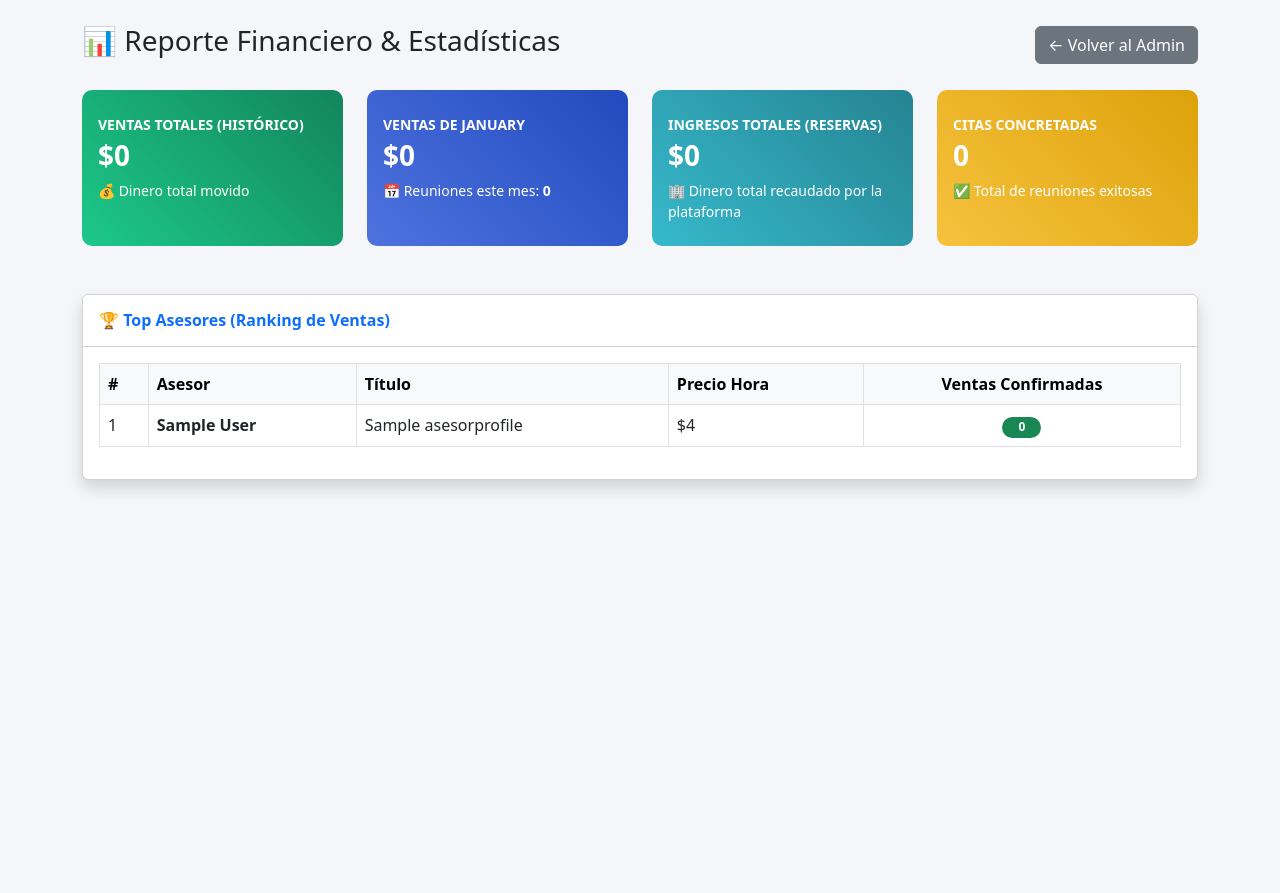
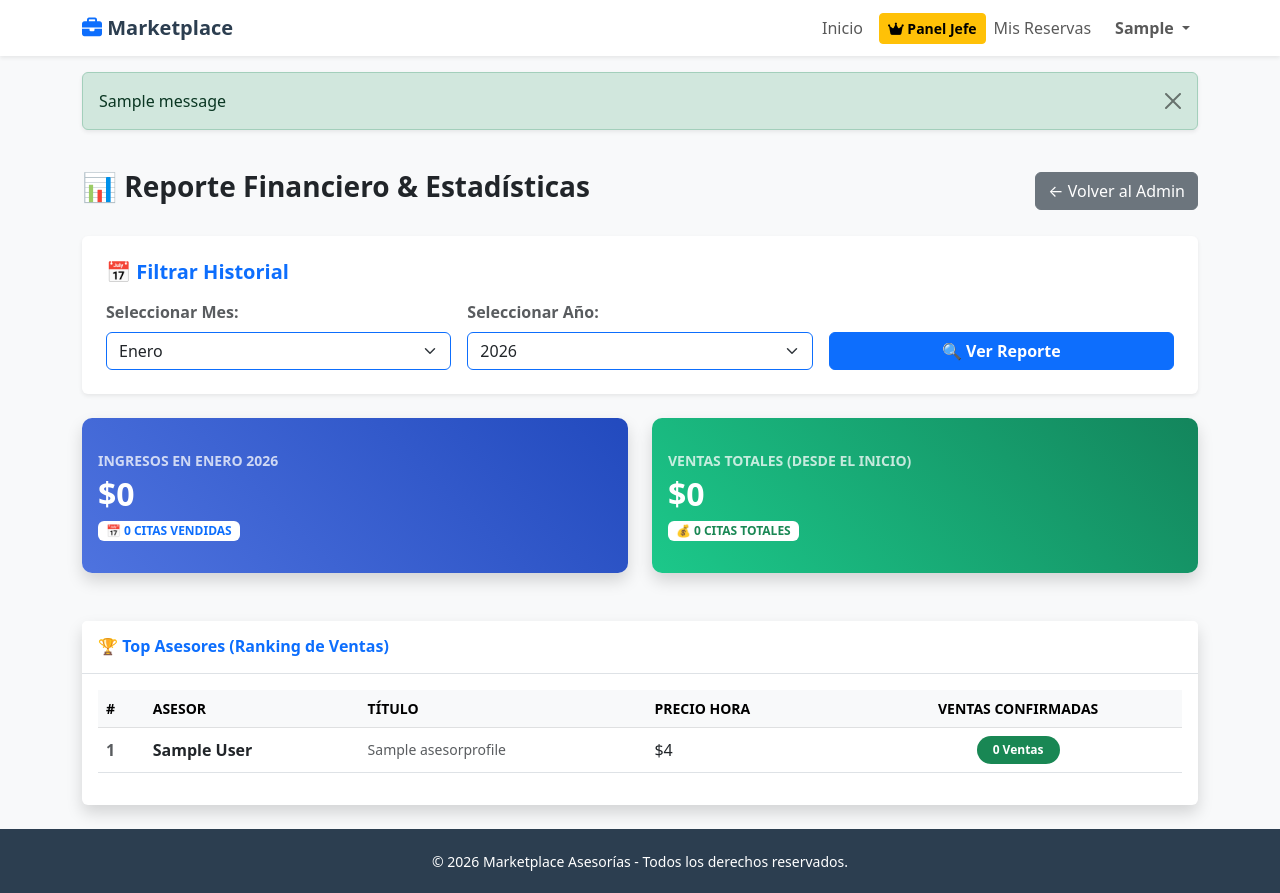
Before and after one commit to DarbyBenjab/marketplace-asesorias, a Django app: page /jefe/dashboard/ in a window 1280 px wide. Before the commit the page ends 491 px from the top, so only its background shows below. Run offline with Django 5.2, Linux system fonts and the light colour scheme; a user stored in the database is signed in; tables that the repository leaves empty hold one stand-in row (values such as "Sample post"); one stand-in notice (Sample message) is shown.

Commit message:
Sistema final arreglado: Dashboard y Admin

```diff
--- /dev/null
+++ b/core/templates/core/base.html
@@ -0,0 +1,101 @@
+<!DOCTYPE html>
+<html lang="es">
+<head>
+    <meta charset="UTF-8">
+    <meta name="viewport" content="width=device-width, initial-scale=1.0">
+    <title>Marketplace Asesorías</title>
+    <link href="https://cdn.jsdelivr.net/npm/bootstrap@5.3.0/dist/css/bootstrap.min.css" rel="stylesheet">
+    <link rel="stylesheet" href="https://cdnjs.cloudflare.com/ajax/libs/font-awesome/6.4.0/css/all.min.css">
+
+    <style>
+        body {
+            background-color: #f8f9fa;
+            min-height: 100vh;
+            display: flex;
+            flex-direction: column;
+        }
+        .navbar-brand { font-weight: bold; color: #2c3e50 !important; }
+        .main-content { flex: 1; }
+        footer { background-color: #2c3e50; color: white; padding: 20px 0; margin-top: auto; }
+    </style>
+</head>
+<body>
+
+    <nav class="navbar navbar-expand-lg navbar-light bg-white shadow-sm">
+        <div class="container">
+            <a class="navbar-brand" href="{% url 'inicio' %}">
+                <i class="fa-solid fa-briefcase text-primary"></i> Marketplace
+            </a>
+
+            <button class="navbar-toggler" type="button" data-bs-toggle="collapse" data-bs-target="#navbarNav">
+                <span class="navbar-toggler-icon"></span>
+            </button>
+
+            <div class="collapse navbar-collapse" id="navbarNav">
+                <ul class="navbar-nav ms-auto align-items-center">
+                    <li class="nav-item"><a class="nav-link" href="{% url 'inicio' %}">Inicio</a></li>
+
+                    {% if user.is_authenticated %}
+                        {% if user.is_superuser %}
+                            <li class="nav-item">
+                                <a class="btn btn-warning btn-sm ms-2 fw-bold" href="{% url 'panel_administracion' %}">
+                                    <i class="fa-solid fa-crown"></i> Panel Jefe
+                                </a>
+                            </li>
+                        {% endif %}
+
+                        <li class="nav-item"><a class="nav-link" href="{% url 'mis_reservas' %}">Mis Reservas</a></li>
+
+                        <li class="nav-item dropdown ms-2">
+                            <a class="nav-link dropdown-toggle fw-bold" href="#" role="button" data-bs-toggle="dropdown">
+                                {{ user.first_name }}
+                            </a>
+                            <ul class="dropdown-menu dropdown-menu-end">
+                                <li><a class="dropdown-item" href="{% url 'panel_asesor' %}">Soy Asesor</a></li>
+                                <li><hr class="dropdown-divider"></li>
+                                <li>
+                                    <form action="{% url 'logout' %}" method="post">
+                                        {% csrf_token %}
+                                        <button class="dropdown-item text-danger" type="submit">Cerrar Sesión</button>
+                                    </form>
+                                </li>
+                            </ul>
+                        </li>
+                    {% else %}
+                        <li class="nav-item">
+                            <a class="nav-link fw-bold" href="{% url 'login' %}">Iniciar Sesión</a>
+                        </li>
+                        <li class="nav-item">
+                            <a class="btn btn-primary btn-sm ms-2" href="{% url 'registro_unificado' %}">Regístrate</a>
+                        </li>
+                    {% endif %}
+                </ul>
+            </div>
+        </div>
+    </nav>
+
+    <div class="container mt-3">
+        {% if messages %}
+            {% for message in messages %}
+                <div class="alert alert-{{ message.tags }} alert-dismissible fade show shadow-sm" role="alert">
+                    {{ message }}
+                    <button type="button" class="btn-close" data-bs-dismiss="alert" aria-label="Close"></button>
+                </div>
+            {% endfor %}
+        {% endif %}
+    </div>
+
+    <div class="main-content">
+        {% block content %}
+        {% endblock %}
+    </div>
+
+    <footer class="text-center">
+        <div class="container">
+            <small>&copy; 2026 Marketplace Asesorías - Todos los derechos reservados.</small>
+        </div>
+    </footer>
+
+    <script src="https://cdn.jsdelivr.net/npm/bootstrap@5.3.0/dist/js/bootstrap.bundle.min.js"></script>
+</body>
+</html>
--- a/core/templates/core/dashboard_financiero.html
+++ b/core/templates/core/dashboard_financiero.html
@@ -1,83 +1,93 @@
-<!DOCTYPE html>
-<html lang="es">
-<head>
-    <meta charset="UTF-8">
-    <title>Dashboard Financiero</title>
-    <link href="https://cdn.jsdelivr.net/npm/bootstrap@5.3.0/dist/css/bootstrap.min.css" rel="stylesheet">
+{% extends 'core/base.html' %}
+
+{% block content %}
 <style>
-        body { background-color: #f4f6f9; }
     .card-box { border-radius: 10px; border: none; color: white; }
     .bg-gradient-primary { background: linear-gradient(45deg, #4e73df, #224abe); }
     .bg-gradient-success { background: linear-gradient(45deg, #1cc88a, #13855c); }
     .bg-gradient-info { background: linear-gradient(45deg, #36b9cc, #258391); }
     .bg-gradient-warning { background: linear-gradient(45deg, #f6c23e, #dda20a); }
 </style>
-</head>
-<body class="p-4">
 
-    <div class="container">
+<div class="container mt-4">
     <div class="d-flex justify-content-between align-items-center mb-4">
-            <h1 class="h3 text-gray-800">📊 Reporte Financiero & Estadísticas</h1>
+        <h1 class="h3 text-gray-800 fw-bold">📊 Reporte Financiero & Estadísticas</h1>
         <a href="{% url 'panel_administracion' %}" class="btn btn-secondary">← Volver al Admin</a>
+    </div>
+
+    <div class="card p-4 mb-4 bg-white border-0 shadow-sm">
+        <h5 class="fw-bold mb-3 text-primary">📅 Filtrar Historial</h5>
+        <form method="GET" class="row g-3 align-items-end">
+            <div class="col-md-4">
+                <label class="form-label fw-bold text-muted">Seleccionar Mes:</label>
+                <select name="mes" class="form-select border-primary">
+                    {% for num, nombre in nombres_meses %}
+                        <option value="{{ num }}" {% if num == mes_seleccionado %}selected{% endif %}>
+                            {{ nombre }}
+                        </option>
+                    {% endfor %}
+                </select>
+            </div>
+
+            <div class="col-md-4">
+                <label class="form-label fw-bold text-muted">Seleccionar Año:</label>
+                <select name="anio" class="form-select border-primary">
+                    {% for a in anios_posibles %}
+                        <option value="{{ a }}" {% if a == anio_seleccionado %}selected{% endif %}>
+                            {{ a }}
+                        </option>
+                    {% endfor %}
+                </select>
+            </div>
+
+            <div class="col-md-4">
+                <button type="submit" class="btn btn-primary w-100 fw-bold">
+                    🔍 Ver Reporte
+                </button>
+            </div>
+        </form>
     </div>
 
     <div class="row mb-4">
 
-            <div class="col-md-3 mb-4">
-                <div class="card card-box bg-gradient-success h-100 py-2">
+        <div class="col-md-6 mb-4">
+            <div class="card card-box bg-gradient-primary h-100 py-3 shadow">
                 <div class="card-body">
-                        <div class="text-uppercase small fw-bold mb-1">Ventas Totales (Histórico)</div>
-                        <div class="h3 mb-0 fw-bold">${{ dinero_total }}</div>
-                        <div class="small mt-2">💰 Dinero total movido</div>
+                    <div class="text-uppercase small fw-bold mb-1 opacity-75">
+                        Ingresos en {{ nombre_mes_actual }} {{ anio_seleccionado }}
                     </div>
-                </div>
-            </div>
-
-            <div class="col-md-3 mb-4">
-                <div class="card card-box bg-gradient-primary h-100 py-2">
-                    <div class="card-body">
-                        <div class="text-uppercase small fw-bold mb-1">Ventas de {{ mes_actual }}</div>
-                        <div class="h3 mb-0 fw-bold">${{ dinero_mes }}</div>
-                        <div class="small mt-2">📅 Reuniones este mes: <b>{{ cantidad_mes }}</b></div>
-                    </div>
-                </div>
-            </div>
-
-            <div class="col-md-3 mb-4">
-                <div class="card card-box bg-gradient-info h-100 py-2">
-                    <div class="card-body">
-                        <div class="text-uppercase small fw-bold mb-1">
-                            INGRESOS TOTALES (RESERVAS)
-                        </div>
-
-                        <div class="h3 mb-0 fw-bold">${{ ganancia_plataforma }}</div>
-
-                        <div class="small mt-2">
-                            🏢 Dinero total recaudado por la plataforma
+                    <div class="h2 mb-0 fw-bold">${{ dinero_mes }}</div>
+                    <div class="mt-2 badge bg-white text-primary text-uppercase">
+                        📅 {{ cantidad_mes }} Citas Vendidas
                     </div>
                 </div>
             </div>
         </div>
 
-            <div class="col-md-3 mb-4">
-                <div class="card card-box bg-gradient-warning h-100 py-2">
+        <div class="col-md-6 mb-4">
+            <div class="card card-box bg-gradient-success h-100 py-3 shadow">
                 <div class="card-body">
-                        <div class="text-uppercase small fw-bold mb-1">Citas Concretadas</div>
-                        <div class="h3 mb-0 fw-bold">{{ cantidad_total }}</div>
-                        <div class="small mt-2">✅ Total de reuniones exitosas</div>
+                    <div class="text-uppercase small fw-bold mb-1 opacity-75">
+                        Ventas Totales (Desde el Inicio)
+                    </div>
+                    <div class="h2 mb-0 fw-bold">${{ dinero_historico }}</div>
+                    <div class="mt-2 badge bg-white text-success text-uppercase">
+                        💰 {{ cantidad_historica }} Citas Totales
                     </div>
                 </div>
             </div>
         </div>
 
-        <div class="card shadow mb-4">
-            <div class="card-header py-3 bg-white">
+    </div>
+
+    <div class="card shadow mb-4 border-0">
+        <div class="card-header py-3 bg-white border-bottom">
             <h6 class="m-0 fw-bold text-primary">🏆 Top Asesores (Ranking de Ventas)</h6>
         </div>
         <div class="card-body">
             <div class="table-responsive">
-                    <table class="table table-bordered table-hover" width="100%" cellspacing="0">
-                        <thead class="table-light">
+                <table class="table table-hover align-middle">
+                    <thead class="table-light text-uppercase small">
                         <tr>
                             <th>#</th>
                             <th>Asesor</th>
@@ -89,17 +99,21 @@
                     <tbody>
                         {% for asesor in top_asesores %}
                         <tr>
-                                <td>{{ forloop.counter }}</td>
-                                <td class="fw-bold">{{ asesor.user.first_name }} {{ asesor.user.last_name }}</td>
-                                <td>{{ asesor.public_title }}</td>
+                            <td class="fw-bold text-muted">{{ forloop.counter }}</td>
+                            <td class="fw-bold text-dark">{{ asesor.user.first_name }} {{ asesor.user.last_name }}</td>
+                            <td class="text-muted small">{{ asesor.public_title }}</td>
                             <td>${{ asesor.hourly_rate }}</td>
                             <td class="text-center">
-                                    <span class="badge bg-success rounded-pill px-3">{{ asesor.total_ventas }}</span>
+                                <span class="badge bg-success rounded-pill px-3 py-2">
+                                    {{ asesor.total_ventas }} Ventas
+                                </span>
                             </td>
                         </tr>
                         {% empty %}
                         <tr>
-                                <td colspan="5" class="text-center text-muted">Aún no hay ventas registradas.</td>
+                            <td colspan="5" class="text-center text-muted py-4">
+                                💤 Aún no hay ventas registradas en el sistema.
+                            </td>
                         </tr>
                         {% endfor %}
                     </tbody>
@@ -109,6 +123,4 @@
     </div>
 
 </div>
-
-</body>
-</html>
+{% endblock %}
--- a/core/views.py
+++ b/core/views.py
@@ -471,7 +471,6 @@ def gestionar_horarios(request):
             fecha_actual = now().date()
 
             # Bucle: Desde mañana hasta la fecha fin
-            contador_dias = 0
             while fecha_actual <= fecha_fin:
                 # Si el día actual (0=Lunes, 6=Dom) está en los seleccionados
                 if str(fecha_actual.weekday()) in dias_seleccionados:
@@ -479,10 +478,16 @@ def gestionar_horarios(request):
                     # Creamos un bloque para cada hora seleccionada
                     for hora_str in horas_seleccionadas:
                         hora_inicio = datetime.strptime(hora_str, '%H:%M').time()
-                        # Asumimos bloques de 1 hora (puedes cambiarlo)
-                        hora_fin = (datetime.combine(date.today(), hora_inicio) + timedelta(hours=1)).time()
 
-                        # Evitar duplicados
+                        # --- NUEVO: CÁLCULO DE DURACIÓN DINÁMICA ---
+                        # Usamos la duración que definió el Admin en el perfil del asesor
+                        duracion_minutos = asesor.session_duration
+
+                        # Calculamos la hora de fin sumando los minutos correspondientes
+                        # (Usamos date.today() solo como auxiliar para hacer la suma matemática)
+                        hora_fin = (datetime.combine(date.today(), hora_inicio) + timedelta(minutes=duracion_minutos)).time()
+
+                        # Evitar duplicados (Si ya existe ese bloque, no lo creamos otra vez)
                         if not Availability.objects.filter(asesor=asesor, date=fecha_actual, start_time=hora_inicio).exists():
                             Availability.objects.create(
                                 asesor=asesor,
@@ -491,19 +496,18 @@ def gestionar_horarios(request):
                                 end_time=hora_fin
                             )
 
+                # Pasamos al siguiente día
                 fecha_actual += timedelta(days=1)
-                contador_dias += 1
 
-            messages.success(request, f"¡Horarios generados exitosamente hasta el {fecha_fin}!")
+            messages.success(request, f"¡Horarios generados hasta el {fecha_fin}! (Duración: {asesor.session_duration} min/sesión)")
         else:
             messages.error(request, "Por favor selecciona días, horas y una fecha de término.")
 
         return redirect('gestionar_horarios')
 
-    # Obtener horarios futuros para mostrar
+    # Obtener horarios futuros para mostrar en la lista de abajo
     horarios = Availability.objects.filter(asesor=asesor, date__gte=now().date()).order_by('date', 'start_time')
     return render(request, 'core/gestionar_horarios.html', {'horarios': horarios})
-
 
 @login_required
 def registrar_vacaciones(request):
@@ -691,39 +695,59 @@ def anular_reserva(request, reserva_id):
 @login_required
 @staff_member_required
 def dashboard_financiero(request):
-    # 1. OBTENER TODAS LAS VENTAS CONFIRMADAS
+    # 1. Obtenemos la fecha actual por defecto
+    hoy = timezone.now()
+
+    # 2. CAPTURAMOS LOS FILTROS DEL HTML (Si el jefe eligió algo)
+    # Si no eligió nada, usamos el mes y año actuales.
+    mes_seleccionado = int(request.GET.get('mes', hoy.month))
+    anio_seleccionado = int(request.GET.get('anio', hoy.year))
+
+    # 3. OBTENER TODAS LAS VENTAS CONFIRMADAS (HISTÓRICO TOTAL)
     ventas_totales = Appointment.objects.filter(status='CONFIRMADA')
 
-    # 2. CÁLCULO HISTÓRICO
-    dinero_total = ventas_totales.aggregate(Sum('asesor__hourly_rate'))['asesor__hourly_rate__sum'] or 0
-    cantidad_total = ventas_totales.count()
+    # Cálculo Histórico (Desde el inicio de los tiempos)
+    dinero_historico = ventas_totales.aggregate(Sum('asesor__hourly_rate'))['asesor__hourly_rate__sum'] or 0
+    cantidad_historica = ventas_totales.count()
 
-    # 3. CÁLCULO DE ESTE MES
-    hoy = timezone.now()
-    ventas_mes = ventas_totales.filter(
-        start_datetime__year=hoy.year,
-        start_datetime__month=hoy.month
+    # 4. FILTRAR POR EL MES Y AÑO ELEGIDOS
+    ventas_del_mes = ventas_totales.filter(
+        start_datetime__year=anio_seleccionado,
+        start_datetime__month=mes_seleccionado
     )
-    dinero_mes = ventas_mes.aggregate(Sum('asesor__hourly_rate'))['asesor__hourly_rate__sum'] or 0
-    cantidad_mes = ventas_mes.count()
 
-    # 4. EL 100% DE LA VENTA (MODIFICADO)
-    # Ya no calculamos el 10%, el jefe se queda con todo el valor recaudado.
-    ganancia_plataforma = dinero_total
+    # Cálculo del Mes Específico
+    dinero_mes = ventas_del_mes.aggregate(Sum('asesor__hourly_rate'))['asesor__hourly_rate__sum'] or 0
+    cantidad_mes = ventas_del_mes.count()
 
-    # 5. RANKING DE ASESORES
-    asesores = AsesorProfile.objects.annotate(
+    # 5. RANKING DE ASESORES (TOP 5)
+    asesores_top = AsesorProfile.objects.annotate(
         total_ventas=Count('asesor_appointments', filter=Q(asesor_appointments__status='CONFIRMADA'))
     ).order_by('-total_ventas')[:5]
 
+    # --- LISTA DE MESES (Para que salga bonito en el HTML) ---
+    nombres_meses = [
+        (1, "Enero"), (2, "Febrero"), (3, "Marzo"), (4, "Abril"),
+        (5, "Mayo"), (6, "Junio"), (7, "Julio"), (8, "Agosto"),
+        (9, "Septiembre"), (10, "Octubre"), (11, "Noviembre"), (12, "Diciembre")
+    ]
+    nombre_mes_actual = nombres_meses[mes_seleccionado - 1][1]
+
     return render(request, 'core/dashboard_financiero.html', {
-        'dinero_total': dinero_total,
-        'cantidad_total': cantidad_total,
-        'dinero_mes': dinero_mes,
-        'cantidad_mes': cantidad_mes,
-        'ganancia_plataforma': ganancia_plataforma,
-        'top_asesores': asesores,
-        'mes_actual': hoy.strftime("%B")
+        'dinero_historico': dinero_historico,
+        'cantidad_historica': cantidad_historica,
+
+        'dinero_mes': dinero_mes,         # Dinero del mes elegido
+        'cantidad_mes': cantidad_mes,     # Cantidad del mes elegido
+
+        'top_asesores': asesores_top,
+
+        # Enviamos datos para que el filtro recuerde qué elegiste
+        'mes_seleccionado': mes_seleccionado,
+        'anio_seleccionado': anio_seleccionado,
+        'nombre_mes_actual': nombre_mes_actual,
+        'nombres_meses': nombres_meses,
+        'anios_posibles': range(2024, 2031), # Del 2024 al 2030
     })
 
 @login_required
@@ -786,3 +810,53 @@ def resolver_reclamo(request, reserva_id, accion):
         messages.warning(request, "El reclamo ha sido rechazado.")
 
     return redirect('panel_administracion')
+
+# 1. ENVIAR OBSERVACIÓN (EMAIL)
+@login_required
+@staff_member_required
+def admin_enviar_observacion(request, asesor_id):
+    asesor = get_object_or_404(AsesorProfile, id=asesor_id)
+
+    if request.method == 'POST':
+        mensaje_admin = request.POST.get('mensaje')
+        if mensaje_admin:
+            asunto = f"📢 Aviso del Administrador - Marketplace Asesorías"
+            cuerpo = f"""
+            Hola {asesor.user.first_name},
+
+            El administrador tiene una observación para ti:
+
+            ------------------------------------------------
+            "{mensaje_admin}"
+            ------------------------------------------------
+
+            Por favor revisa esto en tu panel o realiza los cambios solicitados.
+
+            Atte,
+            Equipo de Administración
+            """
+            try:
+                send_mail(asunto, cuerpo, settings.DEFAULT_FROM_EMAIL, [asesor.user.email], fail_silently=False)
+                messages.success(request, f"Observación enviada correctamente a {asesor.user.email}")
+            except Exception as e:
+                messages.error(request, "Error enviando el correo.")
+
+            return redirect('panel_administracion')
+
+    return render(request, 'core/admin_enviar_observacion.html', {'asesor': asesor})
+
+# 2. EDITAR DURACIÓN DE SESIÓN
+@login_required
+@staff_member_required
+def admin_editar_duracion(request, asesor_id):
+    asesor = get_object_or_404(AsesorProfile, id=asesor_id)
+
+    if request.method == 'POST':
+        nueva_duracion = request.POST.get('duracion') # Viene en minutos (30, 45, 60...)
+        if nueva_duracion:
+            asesor.session_duration = int(nueva_duracion)
+            asesor.save()
+            messages.success(request, f"Duración actualizada a {nueva_duracion} minutos para {asesor.user.first_name}.")
+            return redirect('panel_administracion')
+
+    return render(request, 'core/admin_editar_duracion.html', {'asesor': asesor})
--- a/marketplace_backend/urls.py
+++ b/marketplace_backend/urls.py
@@ -54,6 +54,8 @@ urlpatterns = [
     path('jefe/editar-precio/<int:asesor_id>/', views.admin_editar_precio, name='admin_editar_precio'),
     path('jefe/dashboard/', views.dashboard_financiero, name='dashboard_financiero'),
     path('jefe/resolver-reclamo/<int:reserva_id>/<str:accion>/', views.resolver_reclamo, name='resolver_reclamo'),
+    path('jefe/observacion/<int:asesor_id>/', views.admin_enviar_observacion, name='admin_enviar_observacion'),
+    path('jefe/editar-duracion/<int:asesor_id>/', views.admin_editar_duracion, name='admin_editar_duracion'),
 
     # --- 7. RECUPERACIÓN DE CONTRASEÑA ---
     path('reset_password/',
```
Also changed, not shown: core/models.py (+8 -1 lines), core/templates/core/admin_editar_duracion.html (added, +26 -0 lines), core/templates/core/admin_enviar_observacion.html (added, +23 -0 lines), core/templates/core/panel_admin.html (+20 -16 lines), core/migrations/0001_initial.py. Lines whose indentation alone changed are shown as unchanged.
